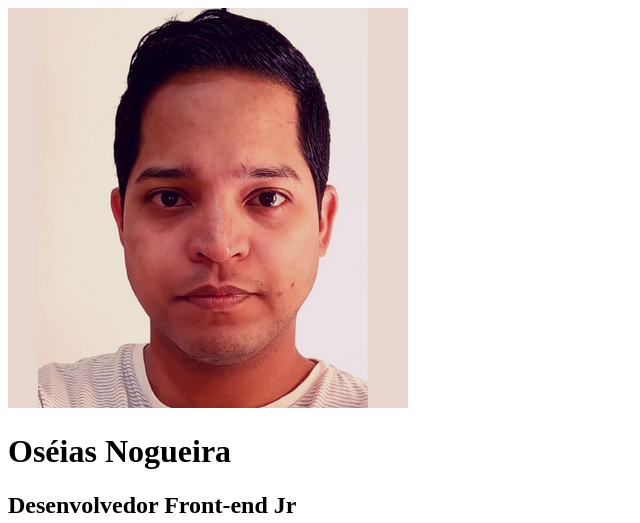
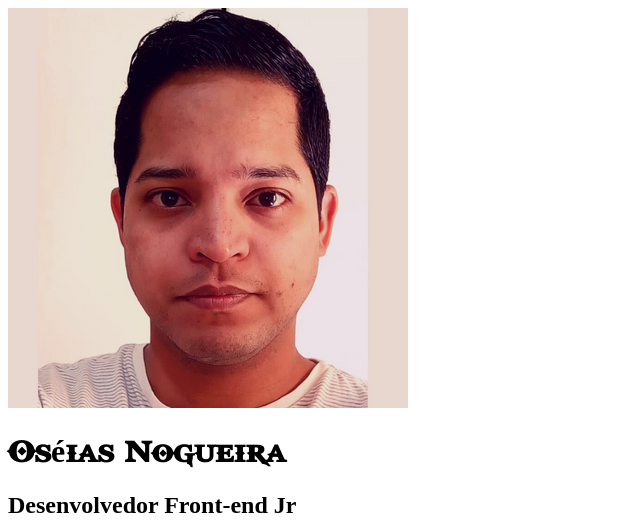
Before and after one commit to oseiasWeb/mini-portfolio, a plain HTML site: page index.html in a window 1280 px wide. Shown: the top 523 px of the page, without its empty margins (0-640 px from the left). Drawn offline with Linux system fonts and the light colour scheme; files that its build step writes are made by us from their sources.

Commit message:
Inclusão da fonte[God of War] - DaFonte

```diff
--- a/index.html
+++ b/index.html
@@ -4,9 +4,14 @@
     <meta charset="UTF-8">
     <meta http-equiv="X-UA-Compatible" content="IE=edge">
     <meta name="viewport" content="width=device-width, initial-scale=1.0">
+
+    <link rel="preconnect" href="https://fonts.googleapis.com">
+    <link rel="preconnect" href="https://fonts.gstatic.com" crossorigin>
+    <link href="https://fonts.googleapis.com/css2?family=Raleway:ital@1&display=swap" rel="stylesheet">
+
     <title>Portfólio</title>
 
-    <link rel="stylesheet" href="style.css">
+    <link rel="stylesheet" href="src/CSS/style.css">
 </head>
 <body>
     <main class="cartao">
--- a/src/CSS/style.css
+++ b/src/CSS/style.css
@@ -0,0 +1,9 @@
+@font-face {
+    font-family: 'GODOFWAR';
+    src: url(../fontes/GODOFWAR.TTF)
+}
+
+/* font-family: 'Raleway', sans-serif; */
+.nome {
+    font-family: 'GODOFWAR';
+}
```
Also changed, not shown: src/fontes/GODOFWAR.TTF (added).
